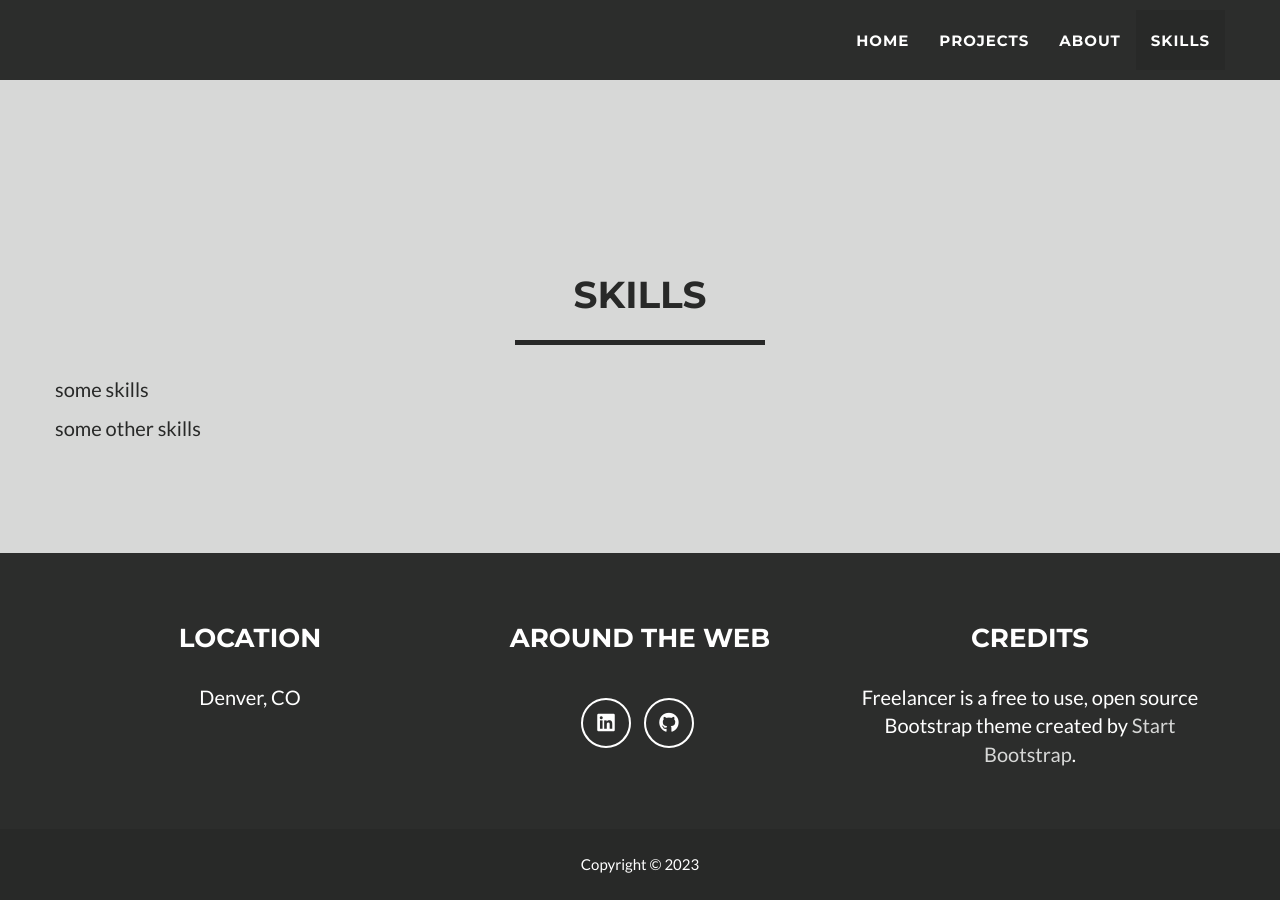
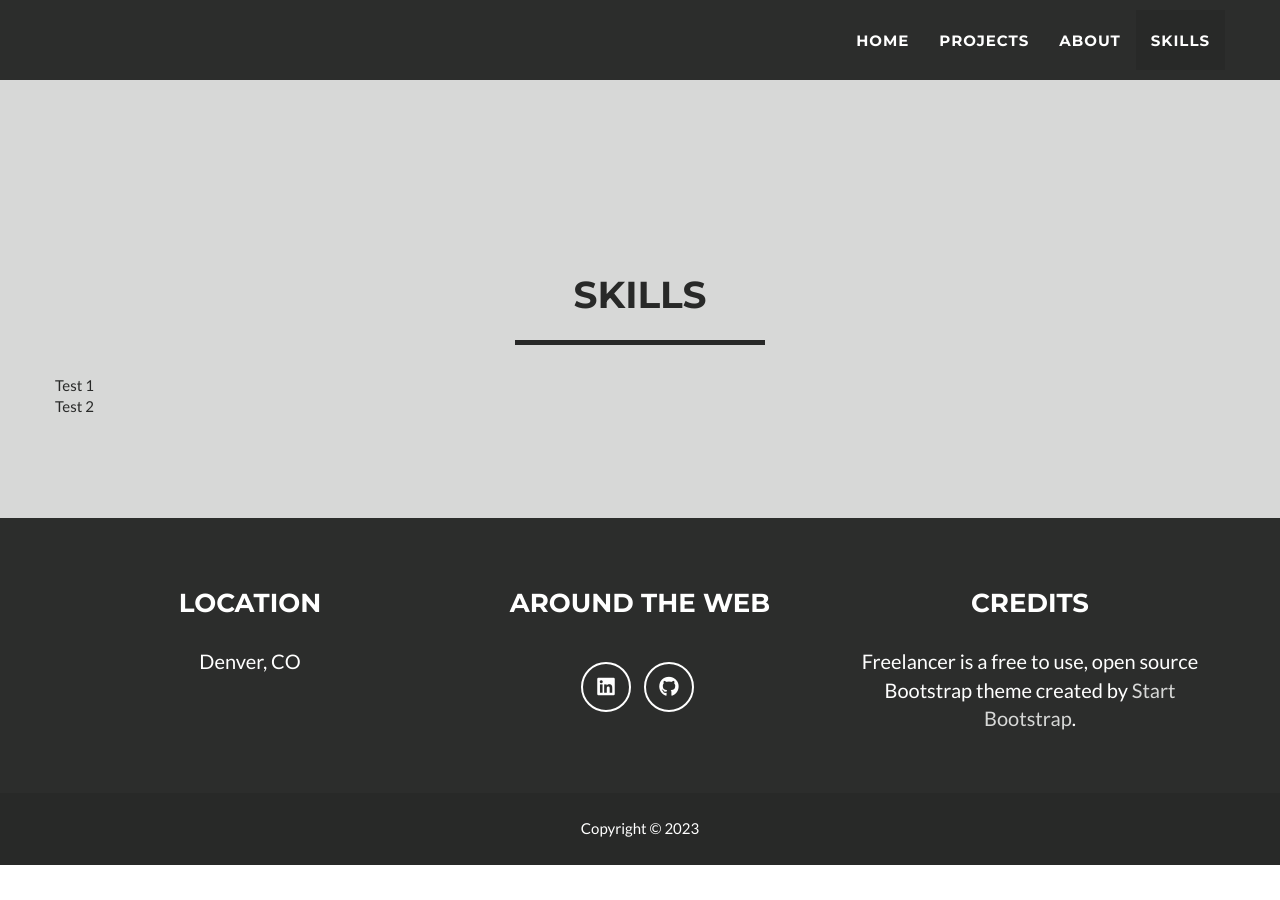
Before and after one commit to brf217/brf217.github.io, a Jekyll site: the page built from _posts/2014-07-18-project-1.markdown, in a window 1280 px wide and 900 px high, scrolled down 2065 px. Built offline with Jekyll 4.4.1, drawn with Linux system fonts in a browser that asks for light colours; after the commit the page ends 2930 px from its top, so only the background shows below that.

Commit message:
Update skills.html

```diff
--- a/_includes/skills.html
+++ b/_includes/skills.html
@@ -9,11 +9,7 @@
       </div>
     </div>
   <div class="row">
-      <div class="col">
-        <p>some skills </p>
-      </div>
-      <div class="col">
-        <p>some other skills</p>
-      </div>
+      <div class="col">Test 1</div>
+      <div class="col">Test 2</div>
   </div>
 </section>
```
